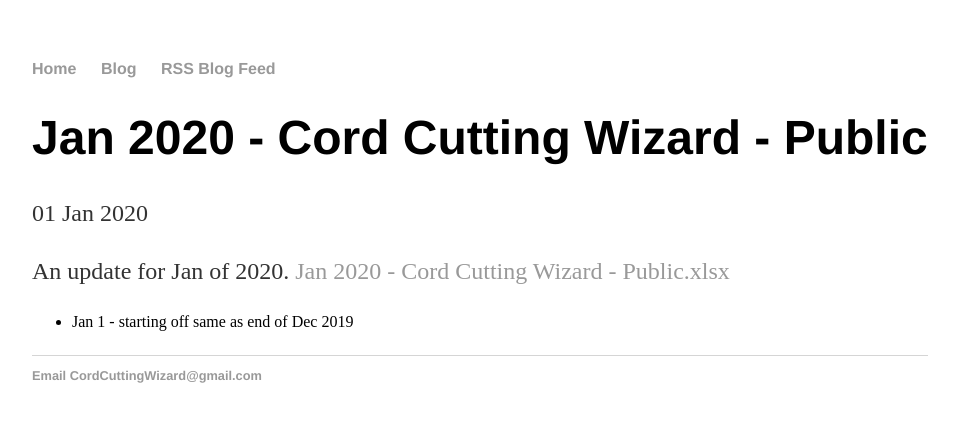
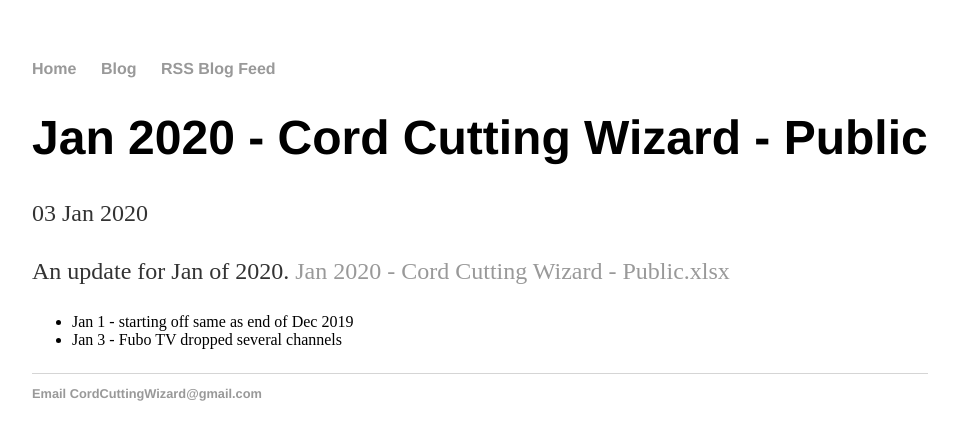
Before and after one commit to wjhladik/wjhladik.github.io, a Jekyll site: the page built from _posts/2020-01-03-Jan-2020-Cord-Cutting-Wizard-Public.md, in a window 1280 px wide. Shown: the top 440 px of the page, without its empty margins (160-1117 px from the left). Built offline with Jekyll 4.4.1, drawn with Linux system fonts in a browser that asks for light colours.

Commit message:
Update and rename 2020-01-01-Jan-2020-Cord-Cutting-Wizard-Public.md to 2020-01-03-Jan-2020-Cord-Cutting-Wizard-Public.md

```diff
--- a/_posts/2020-01-01-Jan-2020-Cord-Cutting-Wizard-Public.md
+++ b/_posts/2020-01-03-Jan-2020-Cord-Cutting-Wizard-Public.md
@@ -1,9 +1,10 @@
 ---
 layout: post
 title: "Jan 2020 - Cord Cutting Wizard - Public"
-date: 2020-01-01
+date: 2020-01-03
 ---
 <p>An update for Jan of 2020. <a href="/Jan 2020 - Cord Cutting Wizard - Public.xlsx">Jan 2020 - Cord Cutting Wizard - Public.xlsx</a>
   <p>
     <ul>
       <li>Jan 1 - starting off same as end of Dec 2019
+      <li>Jan 3 - Fubo TV dropped several channels
```
